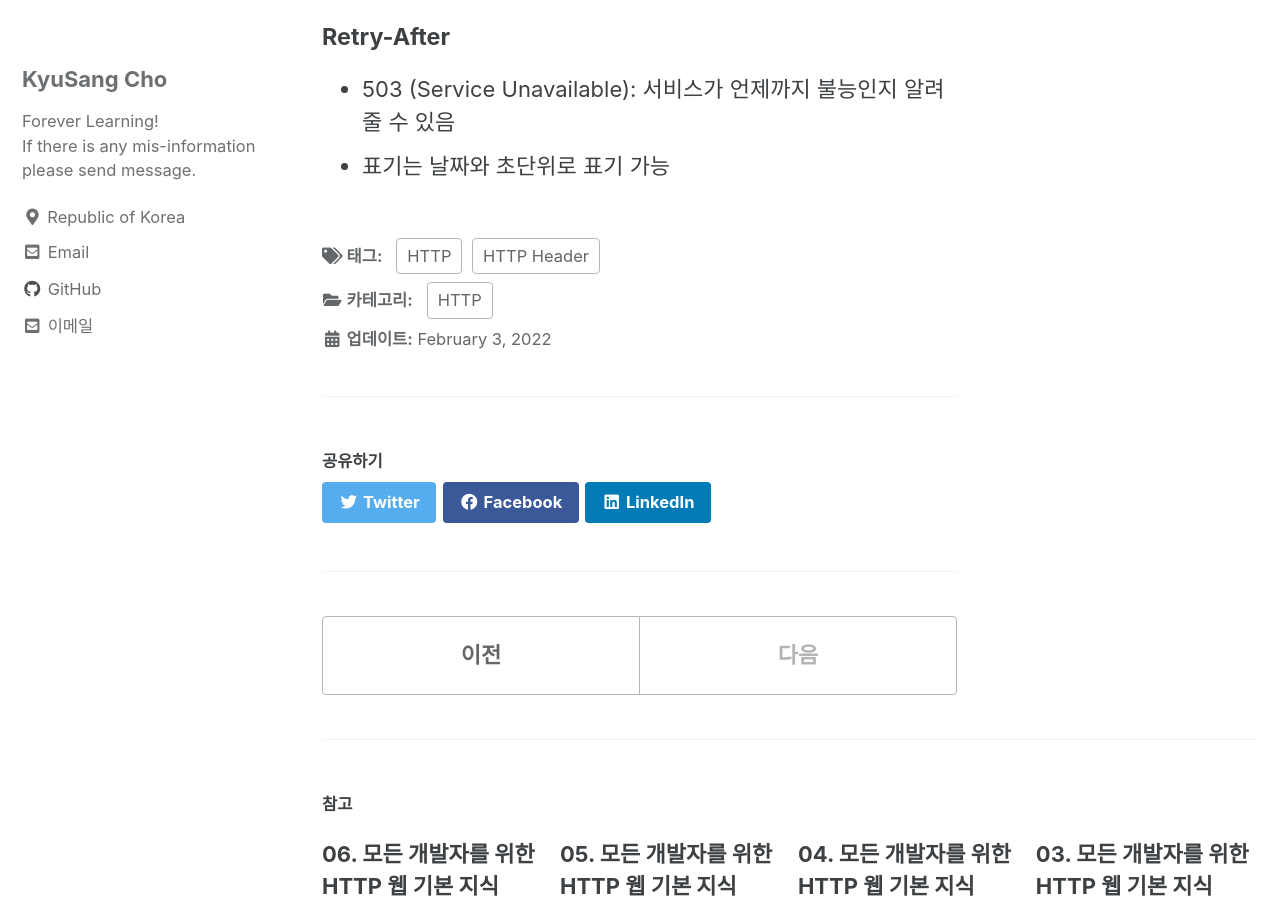
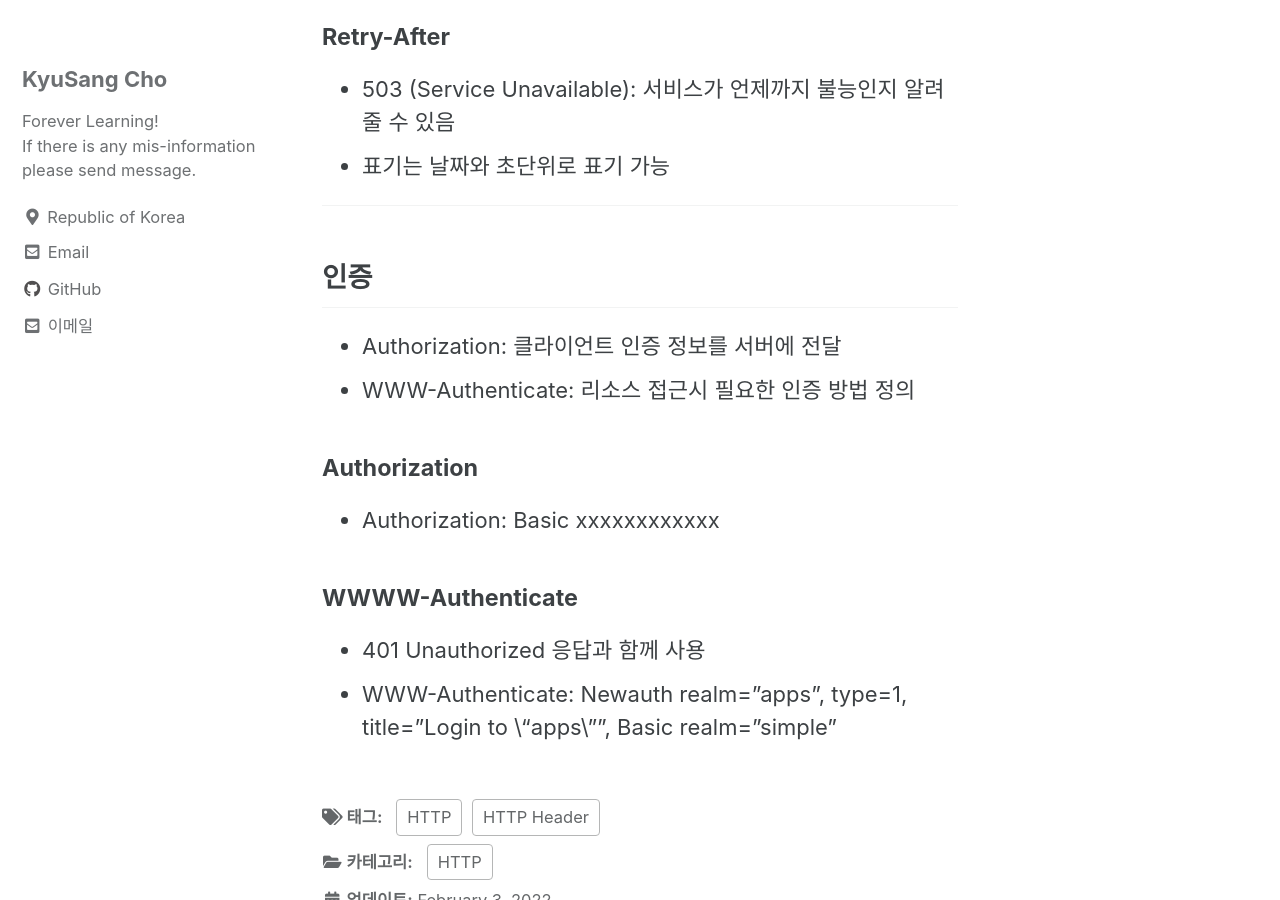
Before and after one commit to DevKS-Yet/DevKs-Yet.github.io, a Jekyll site: the page built from _posts/2022-02-03-50(http07).md, in a window 1280 px wide and 900 px high, scrolled down 7471 px. Built offline with Jekyll 4.4.1, drawn with Linux system fonts in a browser that asks for light colours; cached includes are drawn as plain includes.

Commit message:
20220203

```diff
--- a/_posts/2022-02-03-50(http07).md
+++ b/_posts/2022-02-03-50(http07).md
@@ -170,3 +170,16 @@ Quality Values(q)
 #### Retry-After
 - 503 (Service Unavailable): 서비스가 언제까지 불능인지 알려줄 수 있음
 - 표기는 날짜와 초단위로 표기 가능
+
+---
+
+## 인증
+- Authorization: 클라이언트 인증 정보를 서버에 전달
+- WWW-Authenticate: 리소스 접근시 필요한 인증 방법 정의
+
+#### Authorization
+- Authorization: Basic xxxxxxxxxxxx
+
+#### WWWW-Authenticate
+- 401 Unauthorized 응답과 함께 사용
+- WWW-Authenticate: Newauth realm="apps", type=1, title="Login to \\"apps\\"", Basic realm="simple"
```
